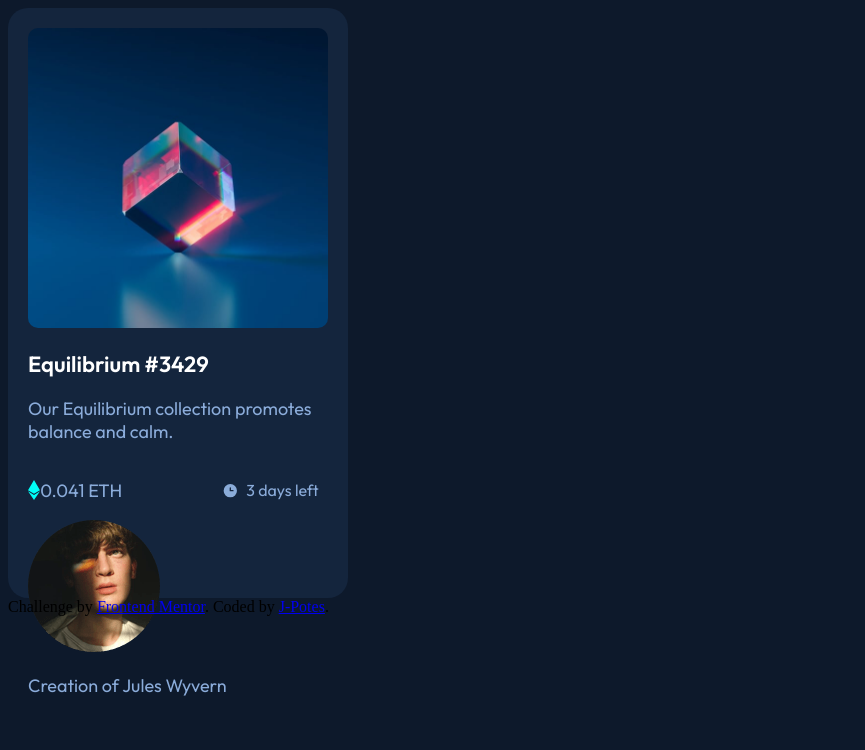
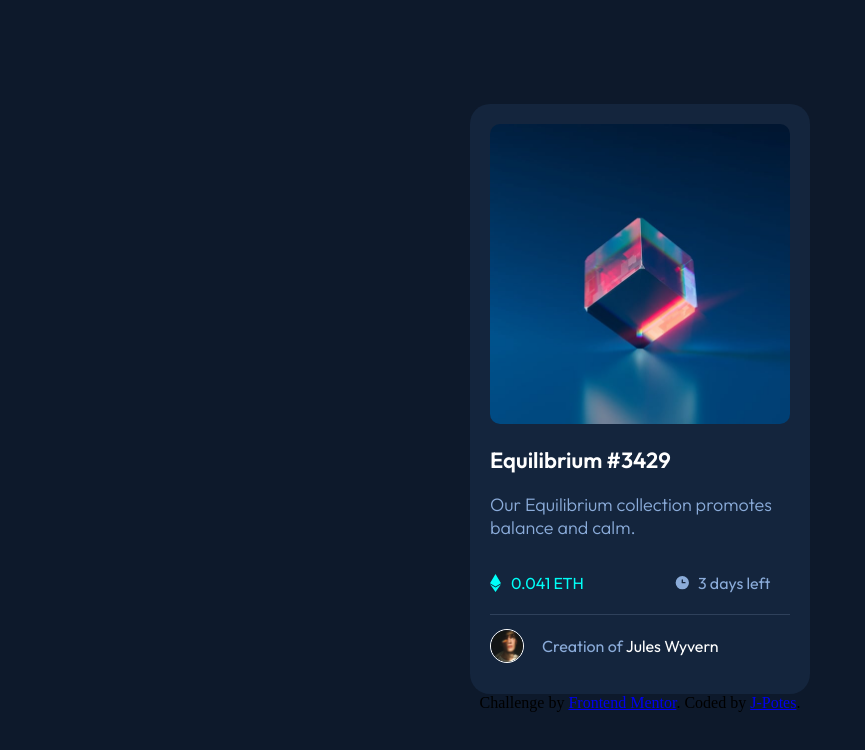
Before and after one commit to J-Potes/nft-preview-card-component-main, a plain HTML site: page index.html in a window 1280 px wide. Shown: the whole page, without its empty margins (0-865 px from the left). Drawn offline with Linux system fonts and the light colour scheme.

Commit message:
Texts and seller

```diff
--- a/index.html
+++ b/index.html
@@ -44,7 +44,7 @@
     </section>
     <div class="card__seller">
       <img src="images/image-avatar.png" alt="Avatar picture" class="card__seller--image">
-      <p class="card__seller--text">Creation of Jules Wyvern</p>
+      <p class="card__seller--text">Creation of <span>Jules Wyvern</span></p>
     </div>
   </main>
   <div class="attribution">
--- a/styles.css
+++ b/styles.css
@@ -14,6 +14,10 @@
 body {
     min-height: 100vh;
     background-color: var(--mainBG);
+    display: flex;
+    flex-direction: column;
+    justify-content: center;
+    align-items: center;
 }
 
 p {
@@ -39,14 +43,14 @@ p {
 
 /** Card__info **/
 
-.card__info {
-
-}
-
 .card__info--title {
     font-family: var(--mainFont);
     color: var(--white);
     font-size: 22px;
+}
+
+.card__info--text {
+    font-weight: 300;
 }
 
 /** Card details**/
@@ -54,6 +58,7 @@ p {
 .card__details {
     display: flex;
     flex-direction: row;
+    margin-bottom: 5px;
 }
 
 .card__details--price, .card__details--time{
@@ -62,14 +67,46 @@ p {
 }
 
 .card__details--price img {
-    height: 20px;
+    height: 18px;
+}
+
+.card__details--price p {
+    margin-left: 10px;
+    font-size: 16px;
+    color: var(--cyan);
+    font-weight: 400;
 }
 
 .card__details--time{
-    margin-left: 100px;
+    margin-left: 90px;
 }
 
 .card__details--time p {
     font-size: 16px;
     margin-left: 7px;
 }
+
+/** Card Seller **/
+
+.card__seller {
+    display: flex;
+    align-items: center;
+    border-top: 1px solid var(--line);
+    padding-top: 5px;
+}
+
+.card__seller--image {
+    height: 32px;
+    border: 1px solid var(--white);
+    border-radius: 50%;
+}
+
+.card__seller--text {
+    margin-left: 18px;
+    font-size: 16px;
+
+}
+
+.card__seller--text span {
+    color: var(--white);
+}
```
